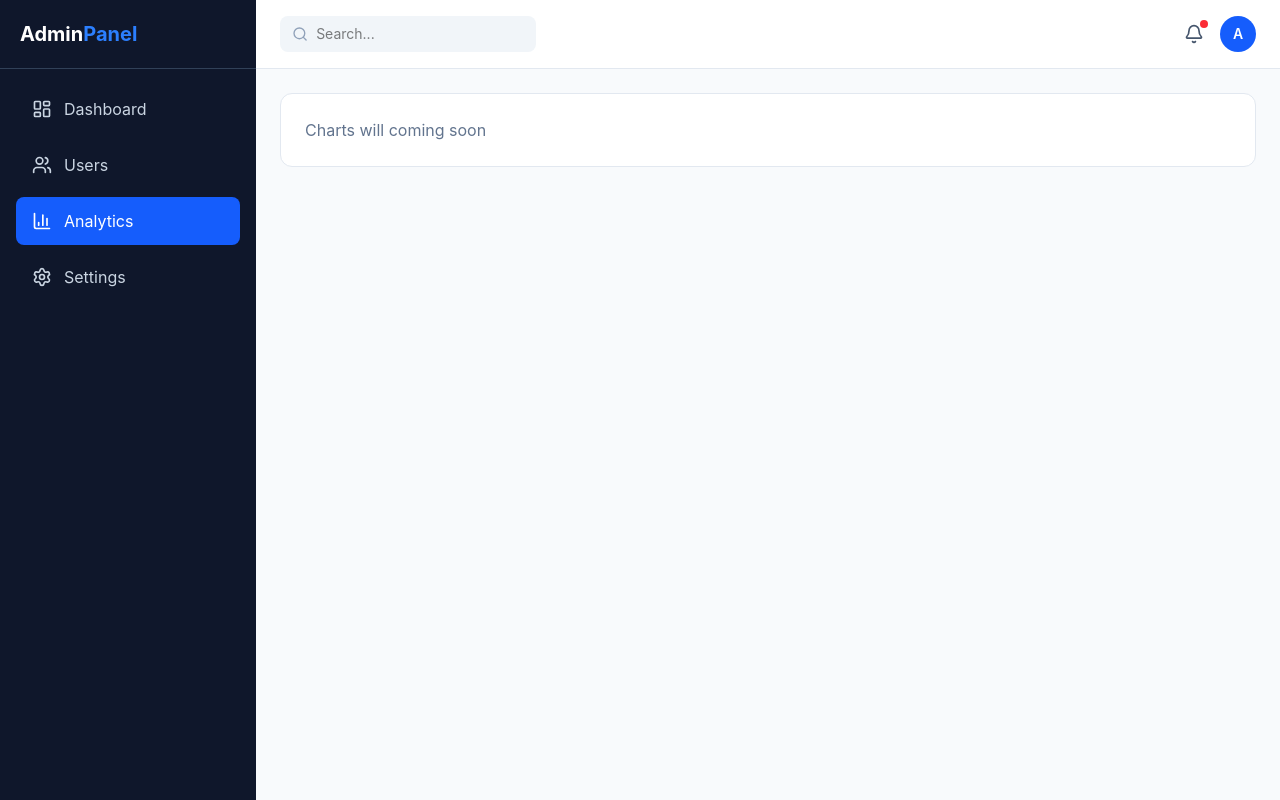
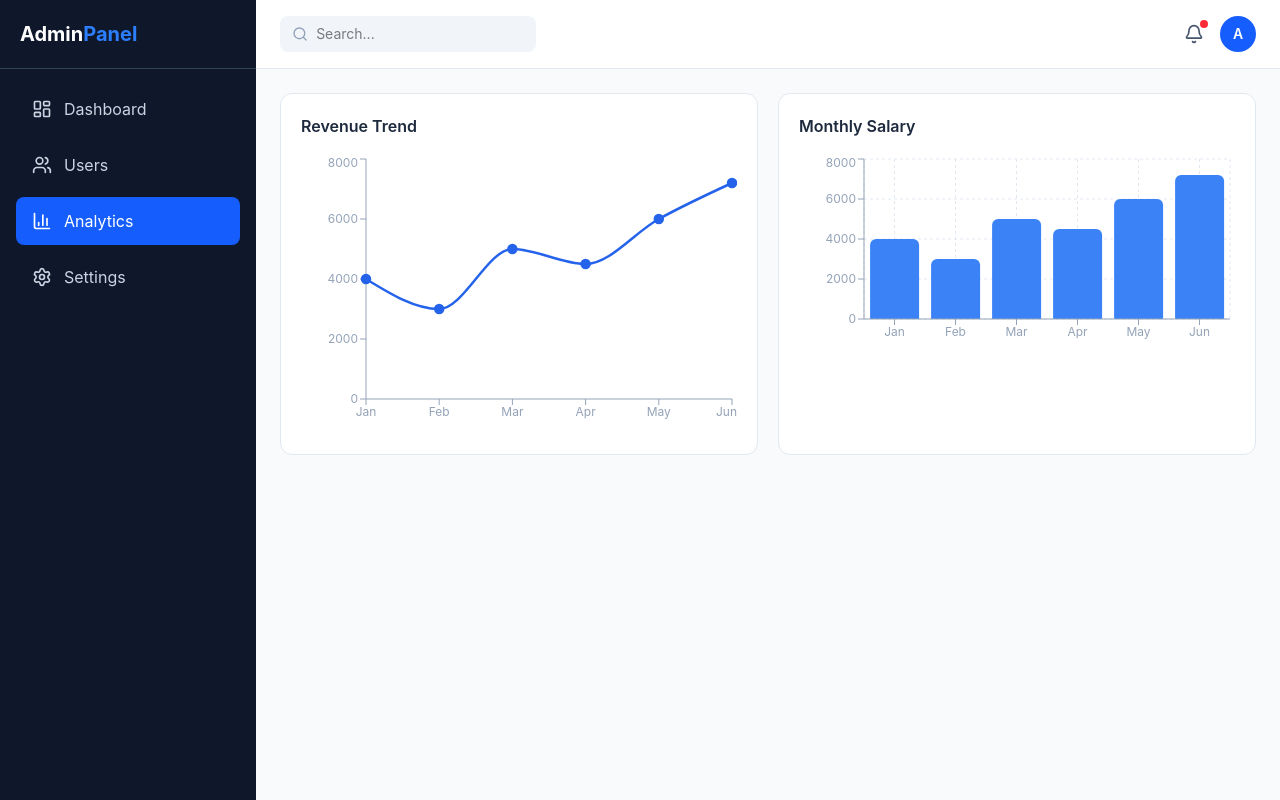
Before and after one commit to Aditya0400000/admin-dashboard, a React (Vite) app: page /analytics in a window 1280 px wide. Built offline with nearby package versions, Linux system fonts and the light colour scheme.

Commit message:
feat: add revenue linechart and bar chart to analytiics page

```diff
--- a/package.json
+++ b/package.json
@@ -15,6 +15,7 @@
     "react": "^19.2.8",
     "react-dom": "^19.2.8",
     "react-router-dom": "^7.18.2",
+    "recharts": "^3.10.1",
     "tailwindcss": "^4.3.3"
   },
   "devDependencies": {
--- /dev/null
+++ b/src/components/RevenueChart.jsx
@@ -0,0 +1,66 @@
+import React from 'react'
+import { revenueData }from "../data/mockData"
+import {
+    LineChart,
+    ResponsiveContainer,
+    CartesianGrid,
+    XAxis,
+    YAxis,
+    Tooltip,
+    Line,
+    BarChart,
+    Bar,
+
+     }
+from "recharts"
+
+export default function RevenueChart() {
+  return (
+    <div className='grid grid-cols-1 lg:grid-cols-2 gap-5'>
+        {/* Linechart */}
+        <div className='bg-white rounded-xl border border-slate-200 p-5 '>
+            <h3 className='text-slate-800 font-semibold mb-4'>Revenue Trend</h3>
+            <ResponsiveContainer width="100%" height={280}>
+                <LineChart data={revenueData}>
+                    <CartesianGrid strokeDasharray= "3 3" stroke="#e2e8fo" />
+                    <XAxis dataKey="month" stroke='#94a3b8' fontSize={12} />
+                    <YAxis stroke='#94a3b8' fontSize={12} />
+                    <Tooltip
+                    contentStyle={{
+                        borderRadius:"8px",
+                        border: "1px solid #e2e8f0",
+                    }}
+                    />
+                    <Line
+                    type='monotone'
+                    dataKey='revenue'
+                    stroke='#2563eb'
+                    strokeWidth={2.5}
+                    dot={{ r: 4, fill: "#2563eb" }}
+                    activeDot={{ r: 6 }}
+                    />
+                </LineChart>
+            </ResponsiveContainer>
+        </div>
+
+      {/* Barchart */}
+      <div className='bg-white rounded-xl border border-slate-200 p-5'>
+        <h3 className='text-slate-800 font-semibold mb-4'>Monthly Salary</h3>
+        <ResponsiveContainer width="100%" height={200}>
+            <BarChart data={revenueData}>
+                <CartesianGrid strokeDasharray="3 3" stroke="#e2e8f0" />
+                <XAxis dataKey="month" stroke="#94a3b8" fontSize={12} />
+                <YAxis stroke='#94a3b8' fontSize={12} />
+                <Tooltip
+                contentStyle={{
+                    borderRadius: '8px',
+                    border:"1px solid #e2e8f0",
+                }}
+                />
+                <Bar dataKey="revenue" fill="#3b82f6" radius={[6, 6, 0, 0]} />
+            </BarChart>
+        </ResponsiveContainer>
+      </div>
+    </div>
+  )
+}
--- a/src/pages/Analytics.jsx
+++ b/src/pages/Analytics.jsx
@@ -1,10 +1,6 @@
 import React from 'react'
+import RevenueChart from '../components/RevenueChart'
 
 export default function Analytics() {
-  return (
-    <div className='bg-white rounded-xl border border-slate-200 p-6'>
-        <p className='text-slate-500'>Charts will coming soon</p>
-
-    </div>
-  )
+  return <RevenueChart />
 }
--- a/src/pages/Dashboard.jsx
+++ b/src/pages/Dashboard.jsx
@@ -1,8 +1,10 @@
 import SpotlightCard from "../components/SpotlightCard";
 import { stats } from "../data/mockData";
+import RevenueChart from "../components/RevenueChart";
 
 export default function Dashboard() {
   return (
+    <div className="space-y-6">
     <div className="grid grid-cols-1 sm:grid-cols-2 lg:grid-cols-4 gap-5">
       {stats.map((s) => (
         <SpotlightCard key={s.title}>
@@ -14,5 +16,7 @@ export default function Dashboard() {
         </SpotlightCard>
       ))}
     </div>
+    <RevenueChart />
+  </div>
   );
 }
```
Also changed, not shown: 1 other file (tests, documents, lock files or other folders).
